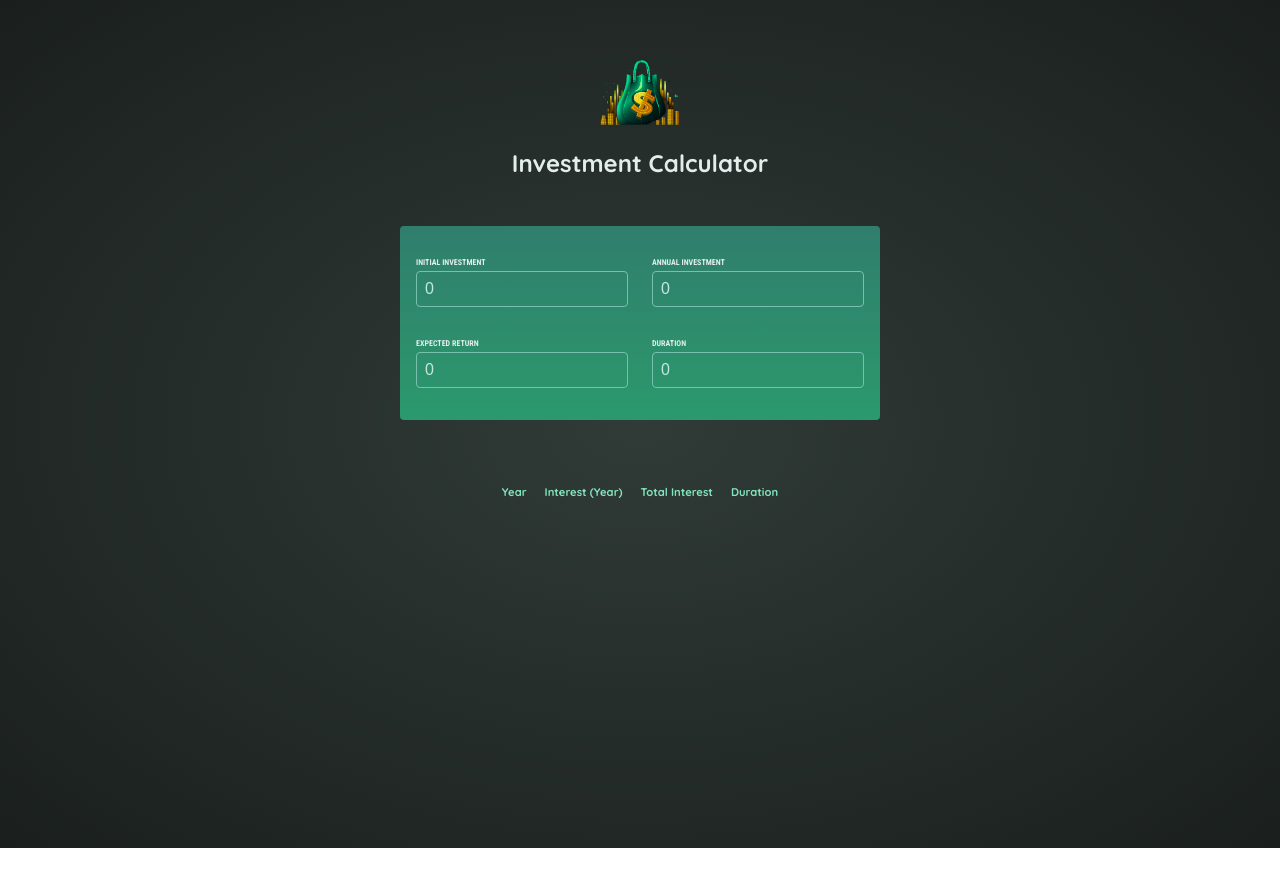
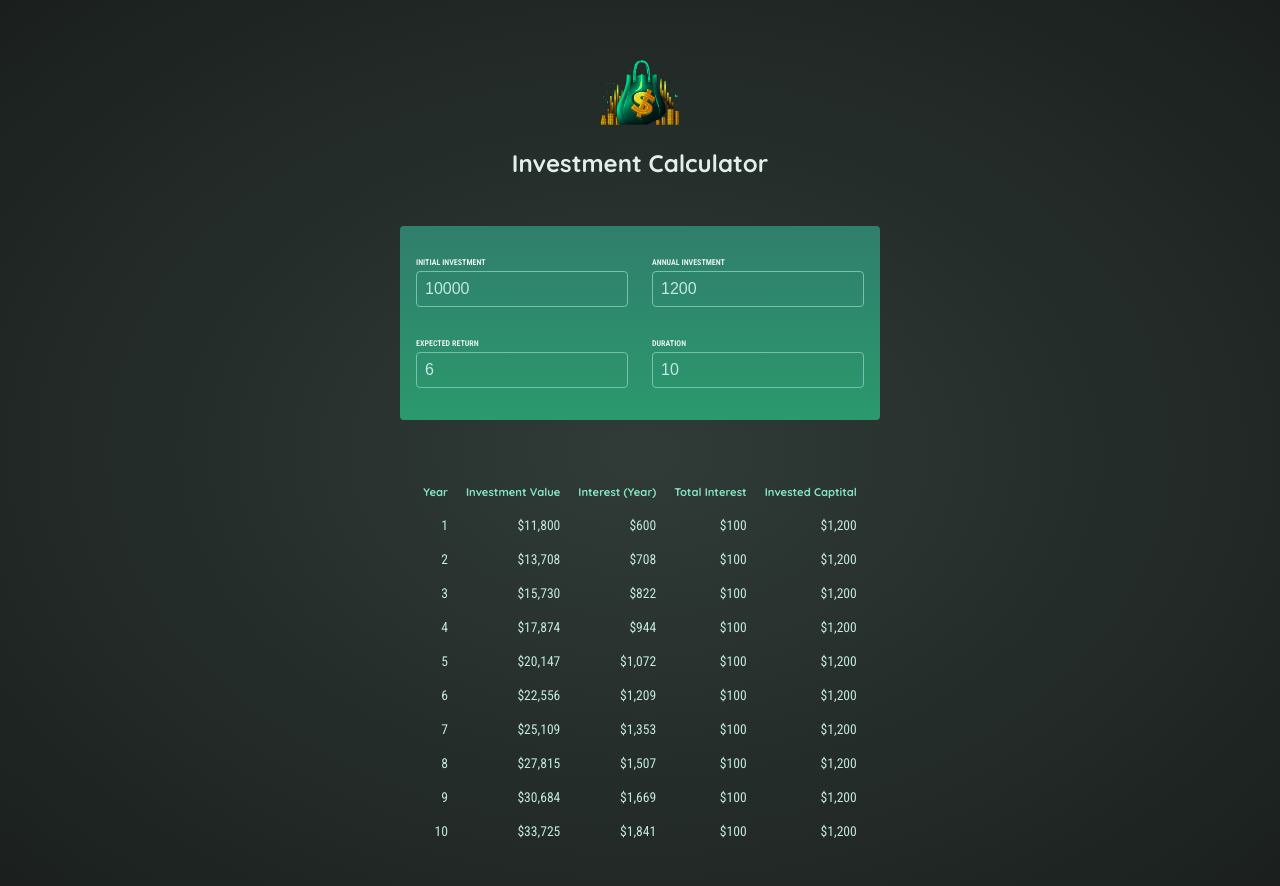
Before and after one commit to utpeti/Investment_Calculator, a React (Vite) app: page / in a window 1280 px wide. Shown: the top 886 px of the page. Before the commit the page ends 848 px from the top, so only its background shows below. Built offline with nearby package versions, Linux system fonts and the light colour scheme.

Commit message:
calculated values ok for init values

```diff
--- a/src/App.jsx
+++ b/src/App.jsx
@@ -4,33 +4,30 @@ import InputSection from "./components/InputSection";
 import Table from "./components/Table";
 import { calculateInvestmentResults } from "./util/investment";
 
-let tableValues = [];
+function App() {
+  const [investmentValues, setInvestmentValues] = useState({
+    initialInvestment: 10000,
+    annualInvestment: 1200,
+    expectedReturn: 6,
+    duration: 10,
+  });
 
-function App() {
   function handleChange(event, valueType) {
     setInvestmentValues({
       ...investmentValues,
       [`${valueType}`]: event.target.value,
     });
-
-    tableValues = calculateInvestmentResults(investmentValues);
   }
 
-  const [investmentValues, setInvestmentValues] = useState({
-    initialInvestment: 0,
-    annualInvestment: 0,
-    expectedReturn: 0,
-    duration: 0,
-  });
+  const tableValues = calculateInvestmentResults(investmentValues);
 
   const tableHeaders = [
     "Year",
+    "Investment Value",
     "Interest (Year)",
     "Total Interest",
-    "Duration",
+    "Invested Captital",
   ];
-
-  tableValues.map((row) => console.log(row));
 
   return (
     <>
--- a/src/components/Table.jsx
+++ b/src/components/Table.jsx
@@ -1,3 +1,5 @@
+import { formatter } from "../util/investment";
+
 export default function Table({ headers, rows }) {
   return (
     <table id="result">
@@ -13,9 +15,10 @@ export default function Table({ headers, rows }) {
           {rows.map((row) => (
             <tr>
               <td>{row.year}</td>
-              <td>{row.interest}</td>
-              <td>{row.valueEndOfYear}</td>
-              <td>{row.annualInvestment}</td>
+              <td>{formatter.format(row.valueEndOfYear)}</td>
+              <td>{formatter.format(row.interest)}</td>
+              <td>{formatter.format(100)}</td>
+              <td>{formatter.format(row.annualInvestment)}</td>
             </tr>
           ))}
         </tbody>
--- a/src/util/investment.js
+++ b/src/util/investment.js
@@ -30,9 +30,9 @@ export function calculateInvestmentResults({
 // The browser-provided Intl API is used to prepare a formatter object
 // This object offers a "format()" method that can be used to format numbers as currency
 // Example Usage: formatter.format(1000) => yields "$1,000"
-export const formatter = new Intl.NumberFormat('en-US', {
-  style: 'currency',
-  currency: 'USD',
+export const formatter = new Intl.NumberFormat("en-US", {
+  style: "currency",
+  currency: "USD",
   minimumFractionDigits: 0,
   maximumFractionDigits: 0,
 });
```
